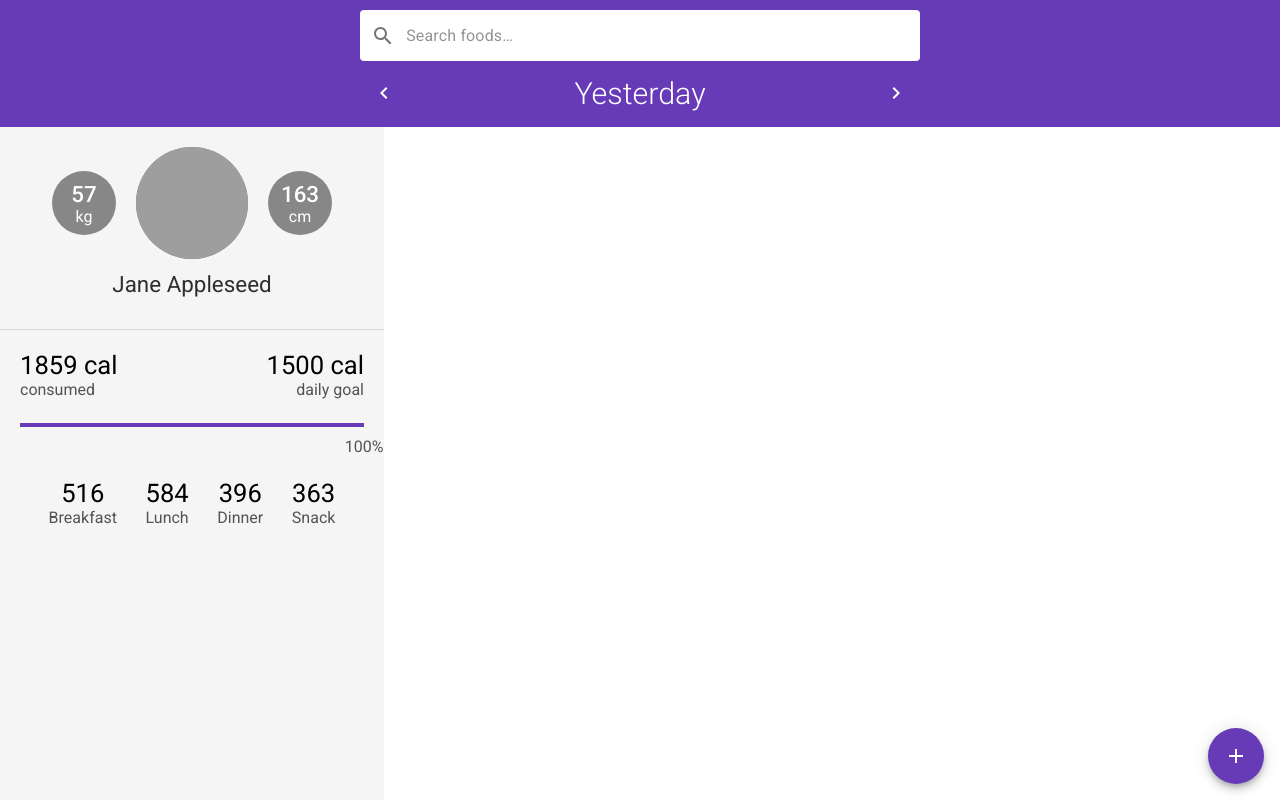
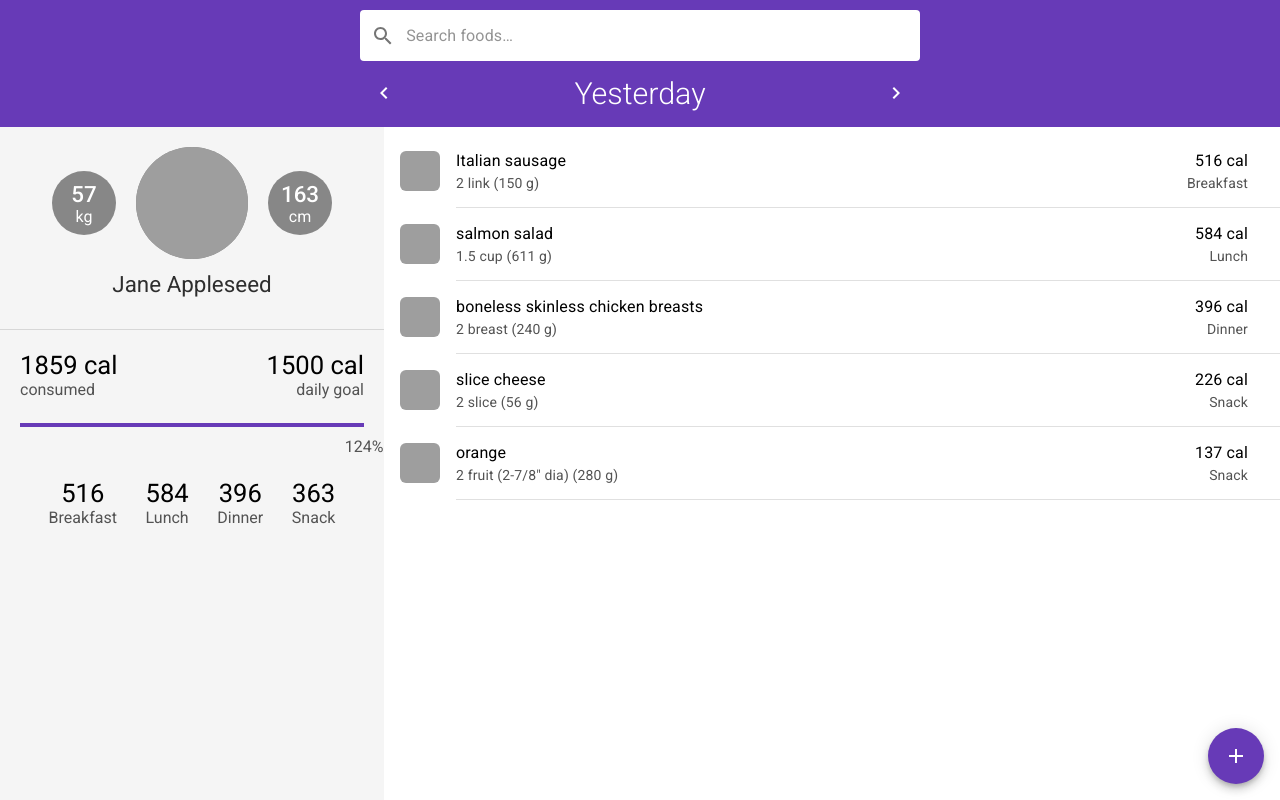
Before and after one commit to SeanZom/DietRoutine, a React (Create React App) app: page / in a window 1280 px wide. Both pictures are taken after a click on the button 384 px from the left and 93 px from the top of the page. Built offline with nearby package versions, Linux system fonts and the light colour scheme; grey boxes are pictures that could not be loaded.

Commit message:
Added intake list
1. Added Intake list Ui & functionaliy;
2. Code optimized

```diff
--- a/src/components/App.js
+++ b/src/components/App.js
@@ -1,41 +1,32 @@
 import React from "react";
-import { ThemeProvider } from "@material-ui/styles";
-import { createMuiTheme } from "@material-ui/core/styles";
-import deepPurple from "@material-ui/core/colors/deepPurple";
+import { makeStyles } from "@material-ui/styles";
 
 import HeadBar from "./HeadBar";
 import FabAdd from "./FabAdd";
 import MainContent from "./MainContent";
 import "../styles/main.css";
 
-const appTheme = createMuiTheme({
-  palette: {
-    primary: deepPurple,
-    text: {
-      primary: "#2E2E2E",
-      secondary: "#535353"
+const useStyles = makeStyles(theme => ({
+  root: {
+    display: "flex",
+    flexDirection: "column",
+
+    [theme.breakpoints.up("md")]: {
+      height: "100vh"
     }
   }
-});
+}));
 
-const style = {
-  display: 'flex',
-  flexDirection: 'column',
-  height: '100vh'
-}
+const App = () => {
+  const classes = useStyles();
 
-class App extends React.Component {
-  render() {
   return (
-      <ThemeProvider theme={appTheme}>
-        <div style={style}>
+    <div className={classes.root}>
       <HeadBar />
       <MainContent />
       <FabAdd />
     </div>
-      </ThemeProvider>
   );
-  }
-}
+};
 
 export default App;
--- a/src/components/DietData.js
+++ b/src/components/DietData.js
@@ -4,6 +4,7 @@ import { makeStyles } from "@material-ui/styles";
 import LinearProgress from "@material-ui/core/LinearProgress";
 
 import DataText from "./DataText";
+import { calcTotal } from "../utils/mathutil";
 
 const useStyles = makeStyles(theme => ({
   root: {
@@ -21,7 +22,7 @@ const useStyles = makeStyles(theme => ({
     justifyContent: "space-between"
   },
   progressContainer: {
-    margin: theme.spacing(3, 0),
+    margin: theme.spacing(3, 0)
   },
   percentage: {
     color: theme.palette.text.secondary,
@@ -47,6 +48,8 @@ const DietData = ({
 }) => {
   const classes = useStyles();
 
+  const progressCursorOffset = percentageOfLimit > 100 ? 100 : percentageOfLimit;
+
   return (
     <div className={classes.root}>
       <div className={classes.calContainer}>
@@ -58,8 +61,11 @@ const DietData = ({
         <DataText primary="1500 cal" secondary="daily goal" textAlign="end" />
       </div>
       <div className={classes.progressContainer}>
-        <LinearProgress variant="determinate" value={percentageOfLimit} />
-        <p className={classes.percentage} style={{left: `${percentageOfLimit}%`}}>{`${percentageOfLimit}%`}</p>
+        <LinearProgress variant="determinate" value={progressCursorOffset} />
+        <p
+          className={classes.percentage}
+          style={{ left: `${progressCursorOffset}%` }}
+        >{`${percentageOfLimit}%`}</p>
       </div>
       <div className={classes.categoryContainer}>
         <DataText primary={breakfastCalo} secondary="Breakfast" />
@@ -77,9 +83,10 @@ const calcCalories = (list, type) => {
   const totalCalories = targetList.reduce((acc, currentItem) => {
     return (
       acc +
-      Math.round(
-        (currentItem.serving_size / currentItem.serving_qty) *
-          currentItem.nf_calories
+      calcTotal(
+        currentItem.serving_qty,
+        currentItem.nf_calories,
+        currentItem.serving_size
       )
     );
   }, 0);
@@ -97,16 +104,13 @@ const mapStateToProps = state => {
   let total = 0;
   let percentageOfLimit = 0;
   if (currentData && currentData.intake_list.length > 0) {
-    const currentIntakeList = currentData.intake_list
+    const currentIntakeList = currentData.intake_list;
     breakfastCalo = calcCalories(currentIntakeList, "breakfast");
     lunchCalo = calcCalories(currentIntakeList, "lunch");
     dinnerCalo = calcCalories(currentIntakeList, "dinner");
     snackCalo = calcCalories(currentIntakeList, "snack");
     total = breakfastCalo + lunchCalo + dinnerCalo + snackCalo;
     percentageOfLimit = Math.round((total / 1500) * 100);
-    if (percentageOfLimit > 100) {
-      percentageOfLimit = 100;
-    }
   }
 
   return {
--- /dev/null
+++ b/src/components/IntakeList.js
@@ -0,0 +1,113 @@
+import React from "react";
+import { connect } from "react-redux";
+import { makeStyles } from "@material-ui/styles";
+import List from "@material-ui/core/List";
+import ListItem from "@material-ui/core/ListItem";
+import ListItemText from "@material-ui/core/ListItemText";
+import ListItemAvatar from "@material-ui/core/ListItemAvatar";
+import Avatar from "@material-ui/core/Avatar";
+import Divider from "@material-ui/core/Divider";
+
+import { calcTotal } from "../utils/mathutil";
+
+const useStyles = makeStyles(theme => ({
+  root: {
+    backgroundColor: "white",
+    width: "100%",
+    paddingBottom: theme.spacing(12),
+    [theme.breakpoints.up("md")]: {
+      flex: 1
+    }
+  },
+  thumb: {
+    borderRadius: "6px"
+  },
+  tailRoot: {
+    flexGrow: 0,
+    textAlign: "end",
+    paddingRight: theme.spacing(2)
+  },
+  capitalize: {
+    textTransform: "capitalize"
+  }
+}));
+
+const generateServingsInfo = ({
+  serving_qty,
+  serving_unit,
+  serving_weight_grams,
+  serving_size
+}) => {
+  const totalWeight = calcTotal(
+    serving_qty,
+    serving_weight_grams,
+    serving_size
+  );
+
+  return `${serving_size} ${serving_unit} (${totalWeight} g)`;
+};
+
+const getCaloriesInfo = ({ serving_qty, nf_calories, serving_size }) => {
+  const totalCalories = calcTotal(serving_qty, nf_calories, serving_size);
+  return `${totalCalories} cal`;
+};
+
+const ListContent = ({ listData, classes }) => {
+  return (
+    <List>
+      {listData.map(item => (
+        <React.Fragment key={item.food_name}>
+          <ListItem>
+            <ListItemAvatar>
+              <Avatar
+                classes={{ root: classes.thumb }}
+                alt={item.food_name}
+                src={item.thumb}
+              />
+            </ListItemAvatar>
+            <ListItemText
+              primary={item.food_name}
+              secondary={generateServingsInfo(item)}
+            />
+            <ListItemText
+              classes={{
+                root: classes.tailRoot,
+                secondary: classes.capitalize
+              }}
+              primary={getCaloriesInfo(item)}
+              secondary={item.meal_type}
+            />
+          </ListItem>
+          <Divider variant="inset" component="li" />
+        </React.Fragment>
+      ))}
+    </List>
+  );
+};
+
+const IntakeList = ({ intakeList }) => {
+  const classes = useStyles();
+
+  return (
+    <div className={classes.root}>
+      {intakeList && intakeList.length > 0 && (
+        <ListContent classes={classes} listData={intakeList} />
+      )}
+    </div>
+  );
+};
+
+const mapStateToProps = state => {
+  const selectedDate = state.base.selectedDate;
+  const currentData = state.diet.find(item => item.date === selectedDate);
+  const intakeList = currentData ? currentData.intake_list : [];
+
+  return {
+    intakeList: intakeList
+  };
+};
+
+export default connect(
+  mapStateToProps,
+  null
+)(IntakeList);
--- a/src/components/MainContent.js
+++ b/src/components/MainContent.js
@@ -1,20 +1,21 @@
-import React from 'react';
+import React from "react";
 
-import UserInfo from './UserInfo';
+import UserInfo from "./UserInfo";
+import IntakeList from "./IntakeList";
 
 const style = {
-  display: 'flex',
-  flexWrap: 'wrap',
+  display: "flex",
+  flexWrap: "wrap",
   flex: 1
-}
+};
 
 const MainContent = () => {
-
   return (
     <div style={style}>
       <UserInfo />
+      <IntakeList />
     </div>
   );
-}
+};
 
 export default MainContent;
--- a/src/index.js
+++ b/src/index.js
@@ -4,18 +4,30 @@ import { Provider } from "react-redux";
 import { createStore, applyMiddleware, compose } from "redux";
 import thunk from "redux-thunk";
 import reducers from "./reducers";
+import { ThemeProvider } from "@material-ui/styles";
+import { createMuiTheme } from "@material-ui/core/styles";
+import deepPurple from "@material-ui/core/colors/deepPurple";
 
 import App from "./components/App";
 
 const composeEnhancers = window.__REDUX_DEVTOOLS_EXTENSION_COMPOSE__ || compose;
-const store = createStore(
-  reducers,
-  composeEnhancers(applyMiddleware(thunk))
-);
+const store = createStore(reducers, composeEnhancers(applyMiddleware(thunk)));
+
+const appTheme = createMuiTheme({
+  palette: {
+    primary: deepPurple,
+    text: {
+      primary: "#2E2E2E",
+      secondary: "#535353"
+    }
+  }
+});
 
 ReactDOM.render(
-  <Provider store={store}>
-    <App />
-  </Provider>,
+  (<Provider store={store}>
+    <ThemeProvider theme={appTheme}>
+      <App />
+    </ThemeProvider>
+  </Provider>),
   document.getElementById("root")
 );
--- a/src/reducers/dietReducer.js
+++ b/src/reducers/dietReducer.js
@@ -95,6 +95,7 @@ const dataPoints = [
         nix_item_id: "598c0695306b814040ff908b",
         food_name: "Boneless Skinless Chicken Breasts",
         serving_unit: "oz",
+        serving_weight_grams: 112,
         serving_qty: 4,
         nf_calories: 110,
         serving_size: 1,
--- /dev/null
+++ b/src/utils/mathutil.js
@@ -0,0 +1,3 @@
+export const calcTotal = (qty, unitage, size) => {
+  return Math.round(size / qty * unitage);
+}
```
Lines whose indentation alone changed are shown as unchanged.
